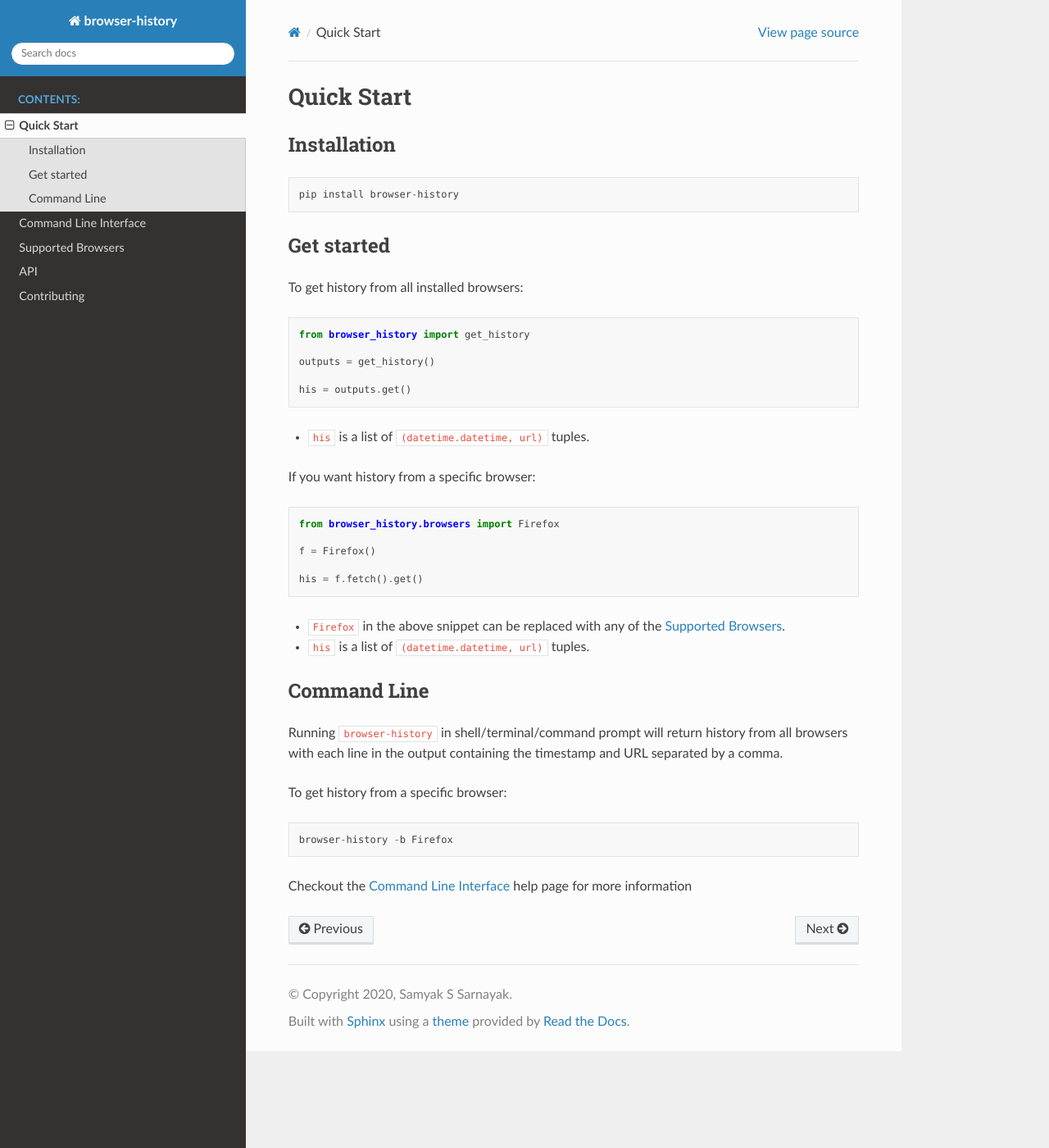
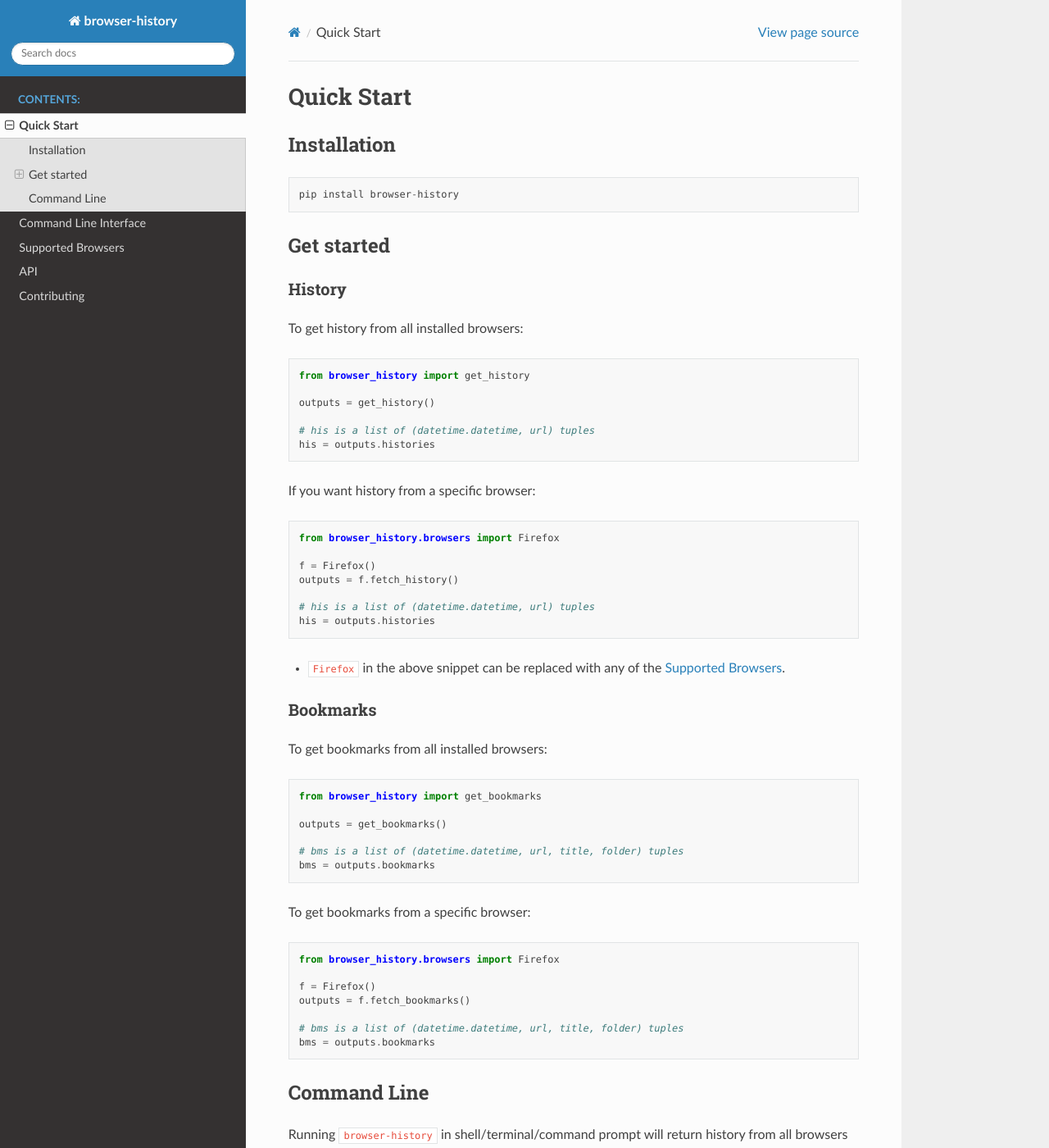
Before and after one commit to browser-history/browser-history, a Sphinx documentation site: the page built from docs/quickstart.rst, in a window 1280 px wide and 1400 px high. Shown: the whole window at 82% size. Built offline with Sphinx 7.4.7 and the Read the Docs theme 2.0.0, drawn with Linux system fonts in a browser that asks for light colours.

Commit message:
[DOC] update docs, reformat SQL, fix pylint warnings
 * Add bookmarks to README/quickstart
 * change function names in README/quickstart
 * format SQL strings to be more readable
 * fix some docstrings - missing params, formatting errors
 * fix pylint warnings - in custom JSON encoder

```diff
--- a/docs/quickstart.rst
+++ b/docs/quickstart.rst
@@ -13,6 +13,8 @@
 Get started
 -----------
 
+History
+^^^^^^^
 
 To get history from all installed browsers:
 ::
@@ -21,10 +23,8 @@
 
     outputs = get_history()
 
-    his = outputs.get()
-
-- ``his`` is a list of ``(datetime.datetime, url)`` tuples.
-
+    # his is a list of (datetime.datetime, url) tuples
+    his = outputs.histories
 
 If you want history from a specific browser:
 ::
@@ -32,11 +32,36 @@
     from browser_history.browsers import Firefox
 
     f = Firefox()
+    outputs = f.fetch_history()
 
-    his = f.fetch().get()
+    # his is a list of (datetime.datetime, url) tuples
+    his = outputs.histories
 
 - ``Firefox`` in the above snippet can be replaced with any of the :ref:`supported_browsers`.
-- ``his`` is a list of ``(datetime.datetime, url)`` tuples.
+
+Bookmarks
+^^^^^^^^^
+
+To get bookmarks from all installed browsers:
+::
+
+    from browser_history import get_bookmarks
+
+    outputs = get_bookmarks()
+
+    # bms is a list of (datetime.datetime, url, title, folder) tuples
+    bms = outputs.bookmarks
+
+To get bookmarks from a specific browser:
+::
+
+    from browser_history.browsers import Firefox
+
+    f = Firefox()
+    outputs = f.fetch_bookmarks()
+
+    # bms is a list of (datetime.datetime, url, title, folder) tuples
+    bms = outputs.bookmarks
 
 Command Line
 ------------
```
Also changed, not shown: README.md (+30 -5 lines), 2 other files.
